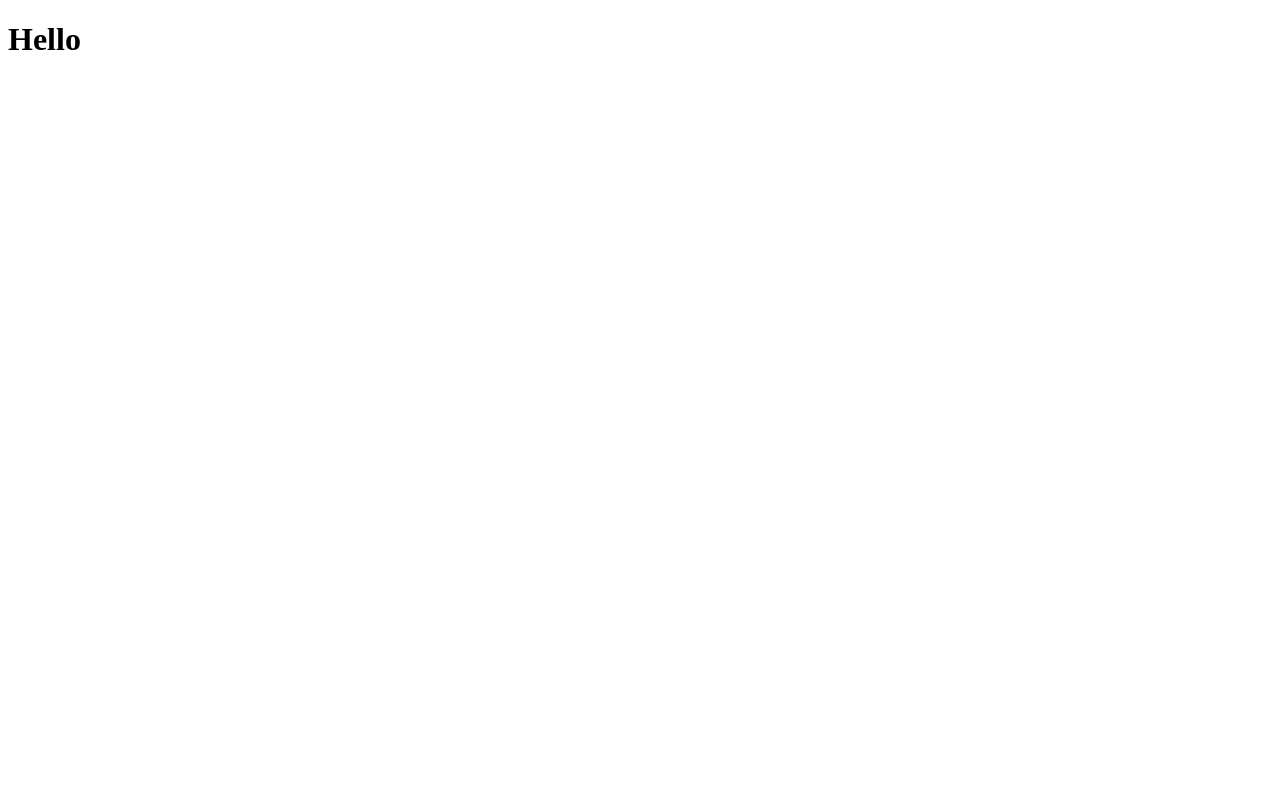
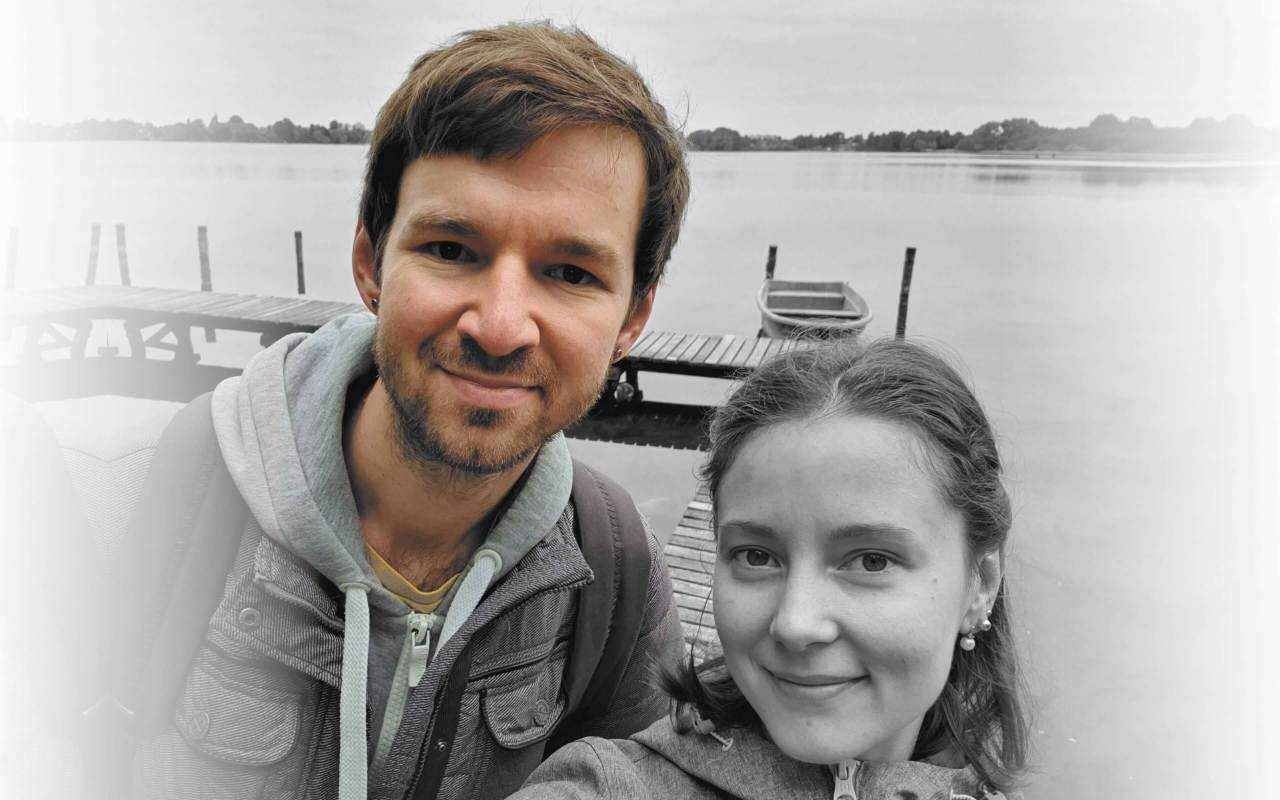
Before and after one commit to mskyda/mskyda.eu, a website: page public/index.html in a window 1280 px wide. Drawn offline with Linux system fonts and the light colour scheme.

Commit message:
prepare index.html

```diff
--- a/public/index.html
+++ b/public/index.html
@@ -2,9 +2,22 @@
 <html lang="en">
   <head>
     <meta charset="UTF-8">
+    <link rel="stylesheet" href="style.css">
     <title>Hello</title>
   </head>
   <body>
-    <h1>Hello</h1>
+    <div class="main-bg full-size"></div>
+    <a href="https://mischa.skyda.eu" class="full-size left-link"></a>
+    <a href="https://ira.skyda.eu" class="full-size right-link"></a>
+    <script>
+      const bgHolder = document.querySelector('.main-bg');
+      const leftLink = document.querySelector('.left-link');
+      const rightLink = document.querySelector('.right-link');
+
+      leftLink.addEventListener('mouseenter', () => { bgHolder.classList.add('left-bg') });
+      leftLink.addEventListener('mouseleave', () => { bgHolder.classList.remove('left-bg') });
+      rightLink.addEventListener('mouseenter', () => { bgHolder.classList.add('right-bg') });
+      rightLink.addEventListener('mouseleave', () => { bgHolder.classList.remove('right-bg') });
+    </script>
   </body>
 </html>
--- /dev/null
+++ b/public/style.css
@@ -0,0 +1,23 @@
+.full-size {
+  position: absolute;
+  left: 0;
+  right: 0;
+  top: 0;
+  bottom: 0;
+}
+.main-bg {
+  background: #fff url('img/bg.jpg') center center no-repeat;
+  background-size: auto 100%;
+}
+.main-bg.left-bg { background-image: url('img/mischa.jpg'); }
+.main-bg.right-bg { background-image: url('img/ira.jpg'); }
+.left-link {
+  right: 47%;
+  background-image: url('img/mischa.jpg');
+  opacity: 0;
+}
+.right-link {
+  left: 53%;
+  background-image: url('img/ira.jpg');
+  opacity: 0;
+}
```
Also changed, not shown: public/img/bg.jpg (added), public/img/ira.jpg (added), public/img/mischa.jpg (added), 1 other file.
